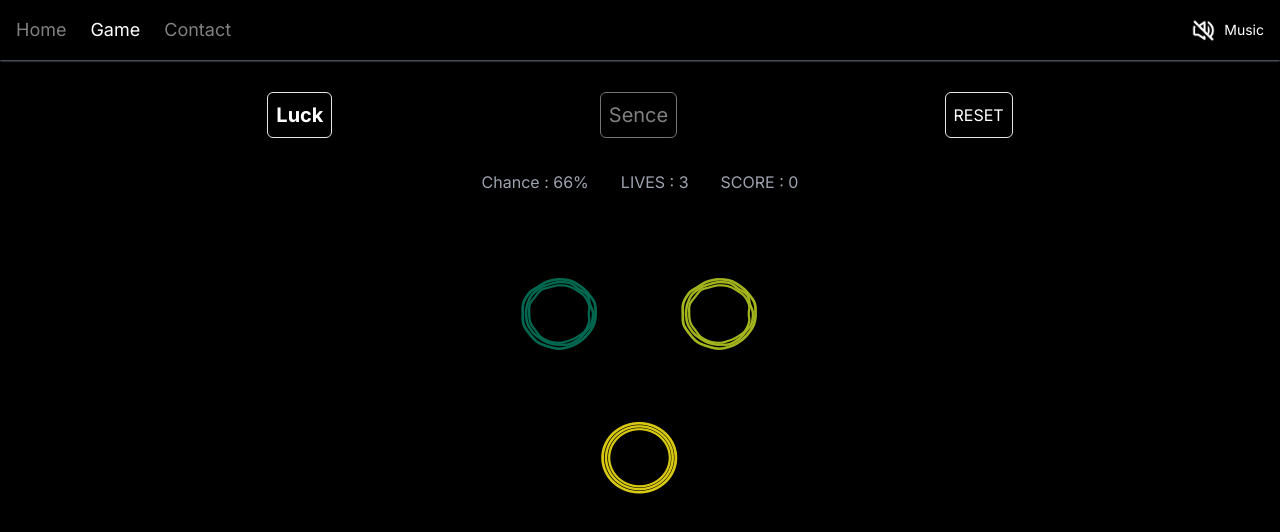
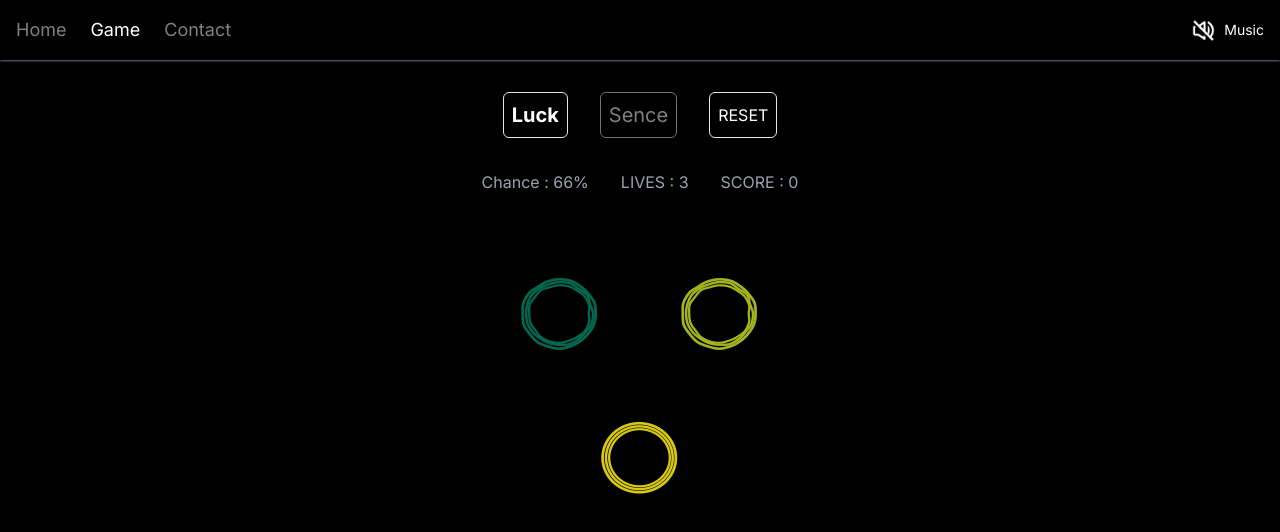
Before and after one commit to Sky-De/the_sitxth_sence, a Next.js app: page /game in a window 1280 px wide. Shown: the top 532 px of the page. Built offline with nearby package versions, Linux system fonts and the light colour scheme.

Commit message:
music replace with afree to use one

```diff
--- a/components/Game.tsx
+++ b/components/Game.tsx
@@ -122,7 +122,7 @@ const Game = () => {
         </div>
       )}
       {/* TYPE OF GAME-------------------------------------------------------------- */}
-      <div className="typeSelect text-white  w-full flex justify-evenly mt-8">
+      <div className="typeSelect text-white w-full flex justify-evenly md:justify-center md:gap-8 mt-8">
         <button
           className={`${
             type === "LUCK" ? "font-bold opacity-100" : "opacity-50"
```
Also changed, not shown: 1 other file (tests, documents, lock files or other folders).
